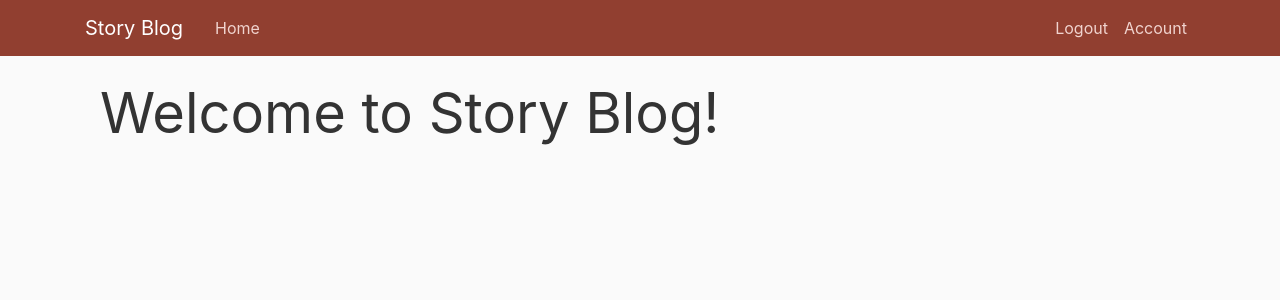
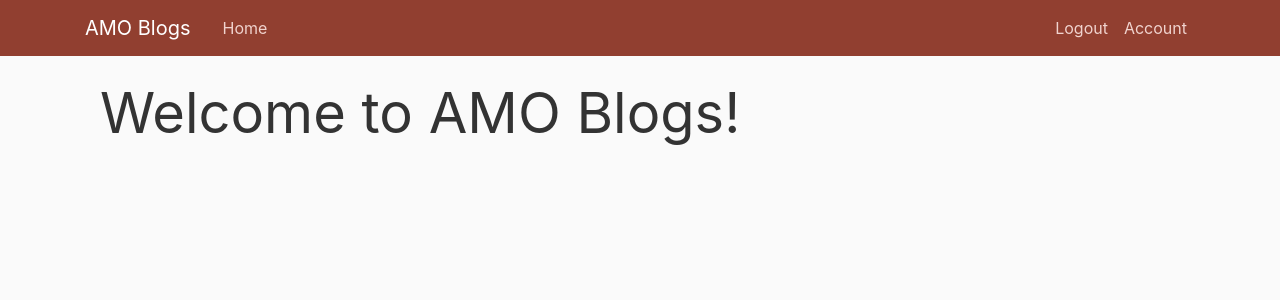
Before and after one commit to ouvaissaifi/nosqlproject, a Flask app: page / in a window 1280 px wide. Shown: the top 300 px of the page. Run offline with Flask 2, Linux system fonts and the light colour scheme; data that the repository does not hold is empty; some libraries are stand-ins or nearby versions.

Commit message:
Changes in html

```diff
--- a/templates/base.html
+++ b/templates/base.html
@@ -3,7 +3,7 @@
 <head>
     <meta charset="UTF-8">
     <meta name="viewport" content="width=device-width, initial-scale=1, shrink-to-fit=no">
-    <title>Story Blog</title>
+    <title>AMO Blogs</title>
 
     <link rel="stylesheet" href="https://stackpath.bootstrapcdn.com/bootstrap/4.3.1/css/bootstrap.min.css" integrity="sha384-ggOyR0iXCbMQv3Xipma34MD+dH/1fQ784/j6cY/iJTQUOhcWr7x9JvoRxT2MZw1T" crossorigin="anonymous">
     <link rel="stylesheet" href="{{ url_for('static', filename='css/main.css') }}"/>
@@ -14,7 +14,7 @@
     <header class="site-header">
       <nav class="navbar navbar-expand-md navbar-dark bg-steel fixed-top">
         <div class="container">
-          <a class="navbar-brand mr-4" href="/">Story Blog</a>
+          <a class="navbar-brand mr-4" href="/">AMO Blogs</a>
           <button class="navbar-toggler" type="button" data-toggle="collapse" data-target="#navbarToggle" aria-controls="navbarToggle" aria-expanded="false" aria-label="Toggle navigation">
             <span class="navbar-toggler-icon"></span>
           </button>
--- a/templates/home.html
+++ b/templates/home.html
@@ -1,7 +1,7 @@
 {% extends "base.html" %}
 {% block content %}
     <div class="container">
-        <h1 class="display-4"><strong>Welcome to Story Blog!</strong></h1>
+        <h1 class="display-4"><strong>Welcome to AMO Blogs!</strong></h1>
         {% for blog in blogs %}
             <h3><a class="post-title" href="/posts/{{ blog._id }}">{{ blog.title }}</a></h3>
             <p>{{ blog.description }}</p>
```
